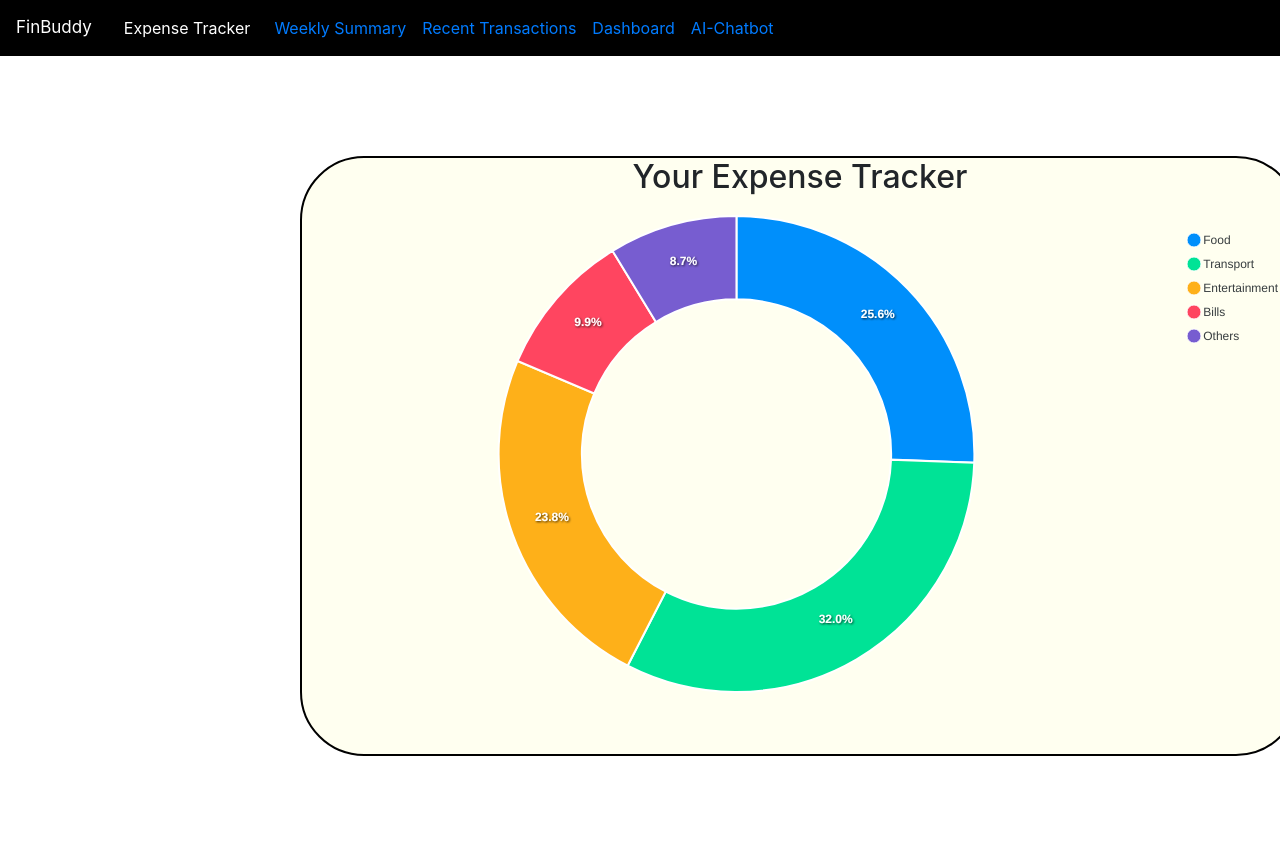
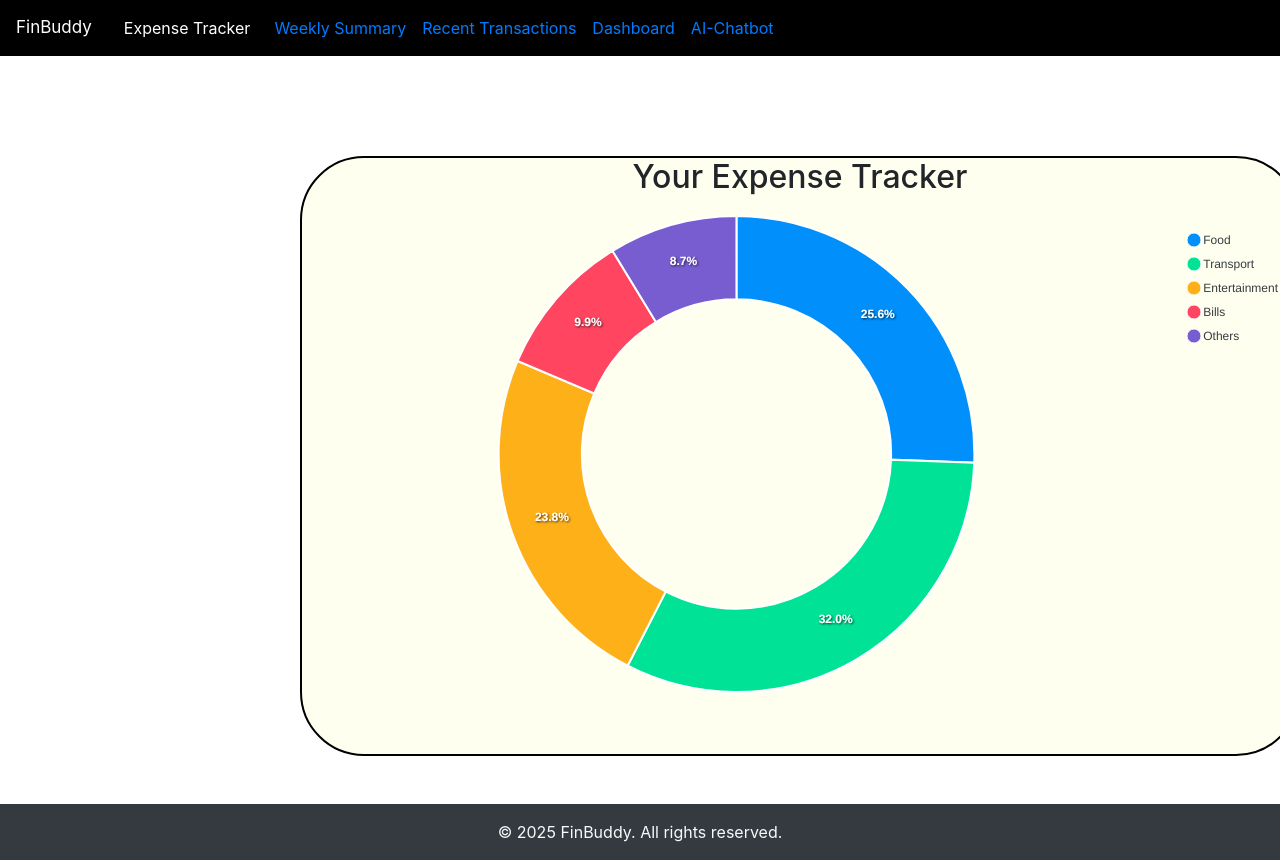
Before and after one commit to neelima-singh07/FinTech-gdsc-Hackathon, a React (Create React App) app: page / in a window 1280 px wide. Before the commit the page ends 800 px from the top, so only its background shows below. Built offline with nearby package versions, Linux system fonts and the light colour scheme.

Commit message:
new changes

```diff
--- a/src/App.js
+++ b/src/App.js
@@ -79,7 +79,11 @@ function App() {
         </Routes>
 
       </div>
+      <footer className="footer text-center p-3 mt-5 bg-dark text-light">
+        &copy; {new Date().getFullYear()} FinBuddy. All rights reserved.
+      </footer>
     </Router>
+
   );
 }
 
```
